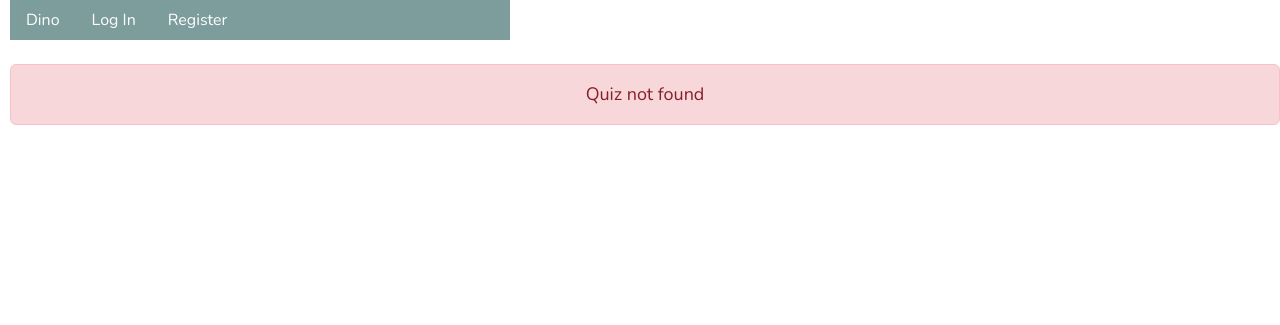
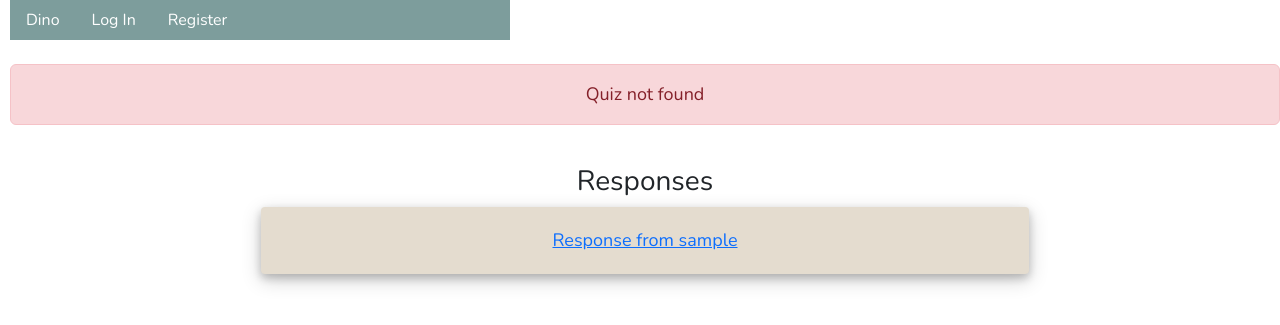
Before and after one commit to Bach2011/Dino, a Django app: template templates/Dino/edit_quiz.html in a window 1280 px wide. Shown: the top 325 px of the page. Run offline with Django 3.2, Linux system fonts and the light colour scheme; the template is opened without the code that fills it: most values are stand-ins (such as "Sample title", 1, 10 or a date in 2020); some libraries are stand-ins or nearby versions.

Commit message:
Finish the project !

```diff
--- a/static/Dino/style.css
+++ b/static/Dino/style.css
@@ -43,9 +43,9 @@ input[name=name] {
 
 .quiz, .playing-quiz {
   background-color: #E4DCCF;
-  width: 600px;
-  height: auto;
-  padding: 10px;
+  width: 60vw;
+  height: fit-content;
+  padding: 20px;
   box-shadow: 0 4px 8px 0 rgba(0, 0, 0, 0.2), 0 6px 20px 0 rgba(0, 0, 0, 0.19);
   flex-wrap: wrap;
 }
@@ -64,11 +64,12 @@ div {
 }
 
 i {
-  margin-top: 13px;
   margin-left: 10px;
   color: #576F72;
 }
-
+i[class="fas fa-sign-out-alt"] {
+  margin-top: 12px;
+}
 ul.nav, .nav-bar {
   width: 500px;
   text-align: center;
@@ -102,5 +103,9 @@ a button.btn {
   width: 40px;
   height: 20px;
 }
-
+p {
+  display: inline;
+  cursor: pointer;
+  padding: 10px;
+}
 /*# sourceMappingURL=style.css.map */
--- a/templates/Dino/edit_quiz.html
+++ b/templates/Dino/edit_quiz.html
@@ -1,6 +1,7 @@
 {% extends 'Dino/layout.html' %}
 {% block body %}
 {% if request.user == quiz.owner %}
+<div class="edit_quiz">
 <form action="{% url 'edit_quiz' quiz.id %}" method="POST" class="edit_name">
     {% csrf_token %}
     <input type="text" name="name" value="{{quiz.name}}">
@@ -25,6 +26,18 @@ Question {{forloop.counter}} : {{question.title}}
 {% else %}
 <div class="alert alert-danger">Quiz not found</div>
 {% endif %}
+</div><br>
+
+{% if responses %}
+<h3>Responses</h3>
+<div class="responses">
+    {% for response in responses %}
+    <div class="quiz">
+        <a href="{% url 'response' response.id %}">Response from {{response.user.username}}</a>
+    </div>
+    {% endfor %}
+</div>
+{% endif %}
 <script>
     document.querySelector('.edit_name').style.display = 'none'
     document.querySelector('.edit_quiz_name').addEventListener('click', function() {
--- a/templates/Dino/my_quizzes.html
+++ b/templates/Dino/my_quizzes.html
@@ -1,5 +1,6 @@
 {% extends 'Dino/layout.html' %}
 {% block body %}
+{% if quizzes %}
 {% for quiz in quizzes %}
 <div class="quiz">
     <h3>{{ quiz.name }}</h3>
@@ -11,4 +12,7 @@
     </form>
 </div>
 {% endfor %}
+{% else %}
+<div class="alert alert-danger">You haven't create any quiz. <a href="{% url 'create_quiz' %}">Create one</a></div>
+{% endif %}
 {% endblock %}
--- a/todo.txt
+++ /dev/null
@@ -1 +0,0 @@
-- Write something in readme.md
--- a/urls.py
+++ b/urls.py
@@ -13,6 +13,6 @@ urlpatterns = [
     path('my_quizzes', views.my_quizzes, name="my_quizzes"),
     path("quiz/<int:quiz_id>/question/<int:id>", views.edit_question, name="edit_question"),
     path("quizzes", views.quizzes, name="quizzes"),
-    path("result/<int:id>", views.result, name="result" )
-
+    path("result/<int:id>", views.result, name="result" ),
+    path("response/<int:id>", views.response, name="response")
 ]
```
Also changed, not shown: templates/Dino/response.html (added, +7 -0 lines), views.py (+18 -4 lines), README.md.
